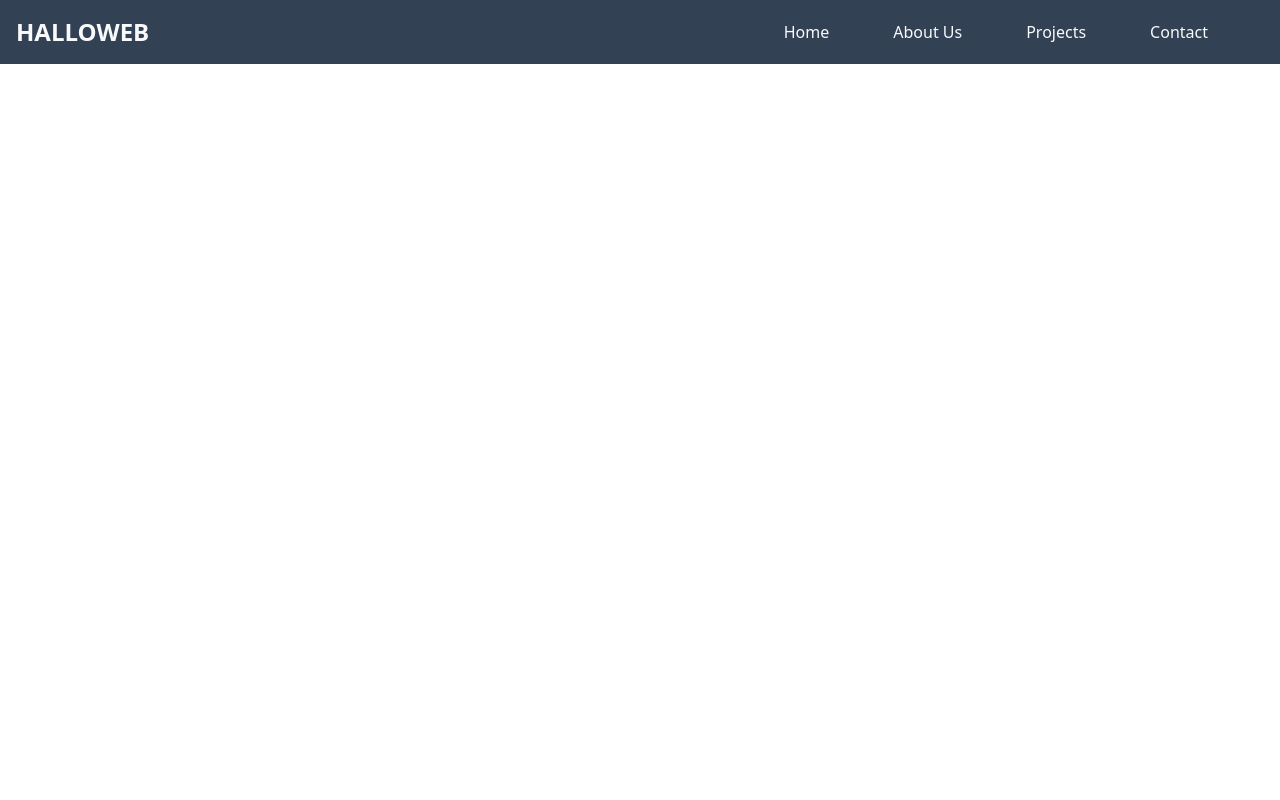
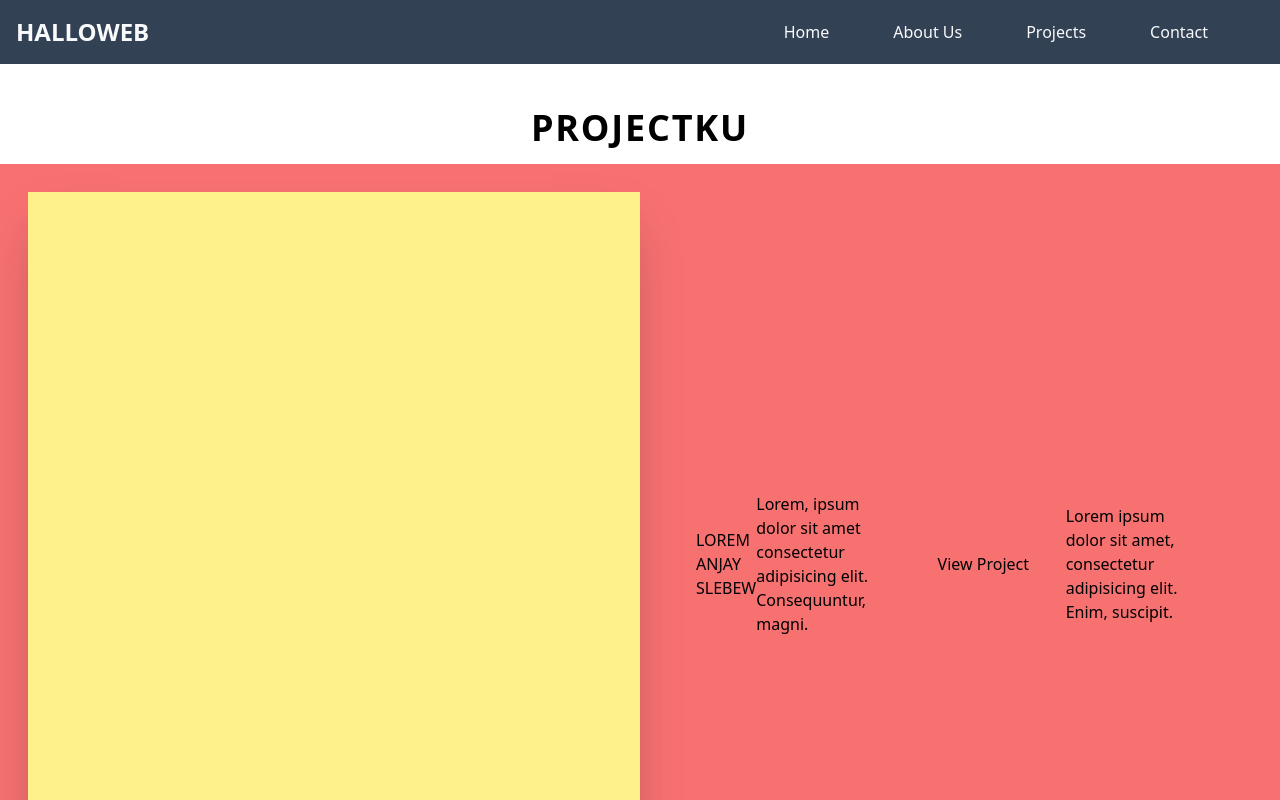
Before and after one commit to NoxturneDev/porto-team, a React (Create React App) app: page /project in a window 1280 px wide. Shown: the top 800 px of the page. Built offline with nearby package versions, Linux system fonts and the light colour scheme.

Commit message:
test container

```diff
--- a/src/components/ui/Button.jsx
+++ b/src/components/ui/Button.jsx
@@ -1,43 +1,54 @@
-import React from 'react'
-import { motion } from 'framer-motion'
+import React from "react";
+import { motion } from "framer-motion";
 
 const buttonType = {
   fill: {
-        primary: 'button-primary',
-        secondary: 'button-secondary'
+    primary: "button-primary",
+    secondary: "button-secondary",
   },
   line: {
-        primary: 'button-primary-line',
-        secondary: 'button-secondary-line'
-    }
-}
-
-function Button({ children, custom, type = buttonType.primary.fill, animate, fill = true /*boolean */ }) {
-
+    primary: "button-primary-line",
+    secondary: "button-secondary-line",
+  },
+};
+//type : primary, secondary
+// fill : true, false
+function Button({
+  children,
+  custom,
+  type = buttonType.primary.fill,
+  animate,
+  fill = true /*boolean */,
+}) {
   function handleType(type) {
     if (!fill) {
       for (const button in buttonType.line) {
-                if (type === button) return buttonType.line[button]
+        if (type === button) return buttonType.line[button];
       }
     } else {
       for (const button in buttonType.fill) {
-                if (type === button) return buttonType.fill[button]
+        if (type === button) return buttonType.fill[button];
       }
     }
   }
 
   // if animate is false, return without motion
   if (!animate) {
-        return <button className={`${handleType(type)} ${custom}`}>{children}</button>
+    return (
+      <button className={`${handleType(type)} ${custom}`}>{children}</button>
+    );
   }
 
   return (
     <motion.button
       initial={{ opacity: 0 }}
       animate={{ opacity: 1 }}
-            transition={{ type: 'tween' }}
-            className={`${handleType(type)} ${custom}`}>{children}</motion.button>
-    )
+      transition={{ type: "tween" }}
+      className={`${handleType(type)} ${custom}`}
+    >
+      {children}
+    </motion.button>
+  );
 }
 
-export default Button
+export default Button;
--- a/src/pages/Project.jsx
+++ b/src/pages/Project.jsx
@@ -1,9 +1,41 @@
+import { Container } from "../components/Container";
 import React from "react";
 import Nav from "../components/Nav";
+import { Link } from "react-router-dom";
+
 function Project() {
   return (
     <>
       <Nav />
+      <Container custom="" full={true} type="col-top">
+        <div className="" full={true}>
+          <div className="font-bold text-4xl tracking-wider text-center">
+            <h1>PROJECTKU</h1>
+          </div>
+          <Container custom="bg-red-400" type="left" full={true}>
+            <Container
+              custom="bg-yellow-200 shadow-2xl h-3/4"
+              type="center"
+            ></Container>
+            <Container custom="" type=" col-top">
+              <Container className="font-bold">
+                <h2>LOREM ANJAY SLEBEW</h2>
+                <p>
+                  Lorem, ipsum dolor sit amet consectetur adipisicing elit.
+                  Consequuntur, magni.
+                </p>
+                <Container>
+                  <Link to="/">View Project</Link>
+                </Container>
+                <p>
+                  Lorem ipsum dolor sit amet, consectetur adipisicing elit.
+                  Enim, suscipit.
+                </p>
+              </Container>
+            </Container>
+          </Container>
+        </div>
+      </Container>
     </>
   );
 }
```
Lines whose indentation alone changed are shown as unchanged.
